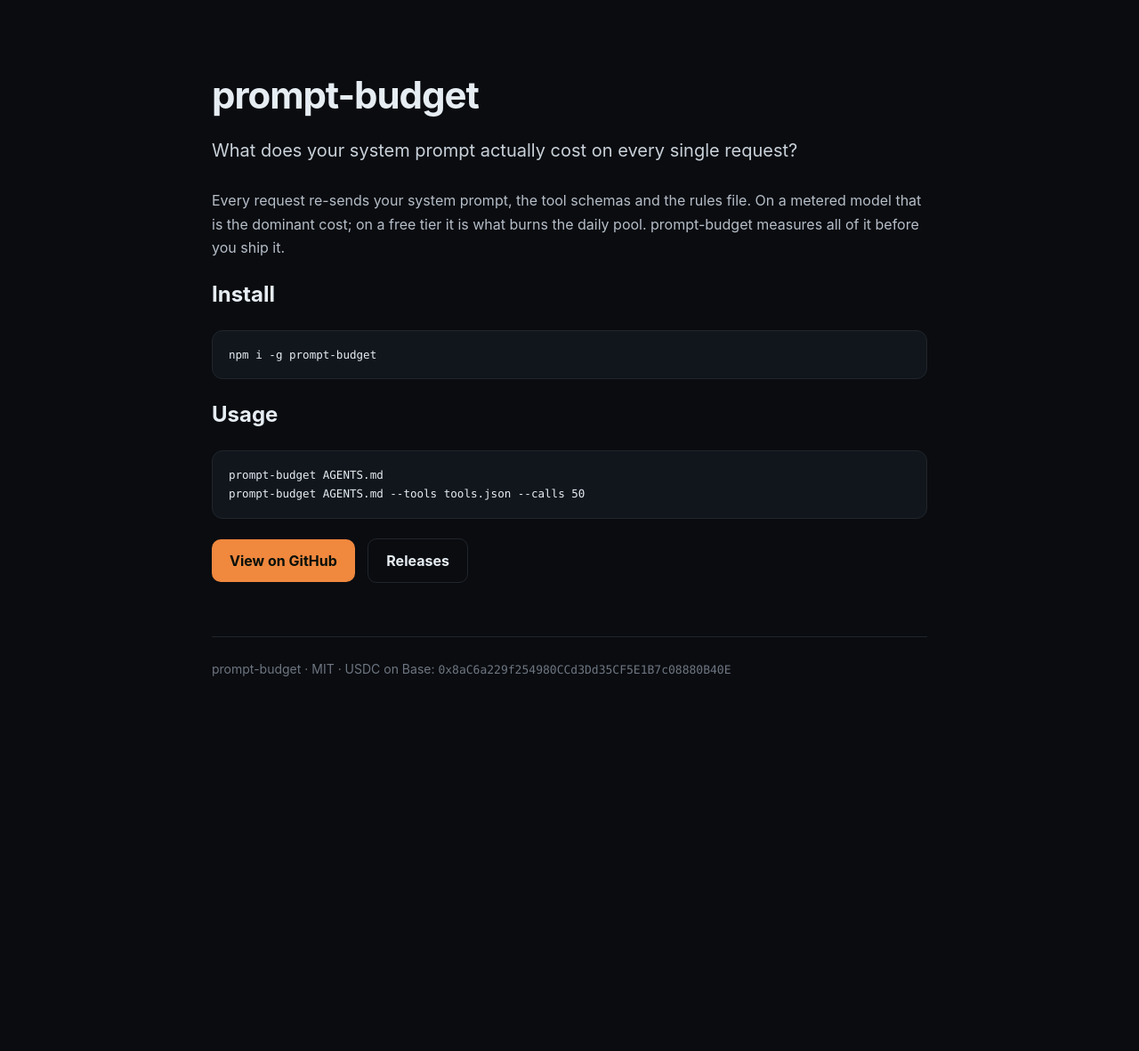
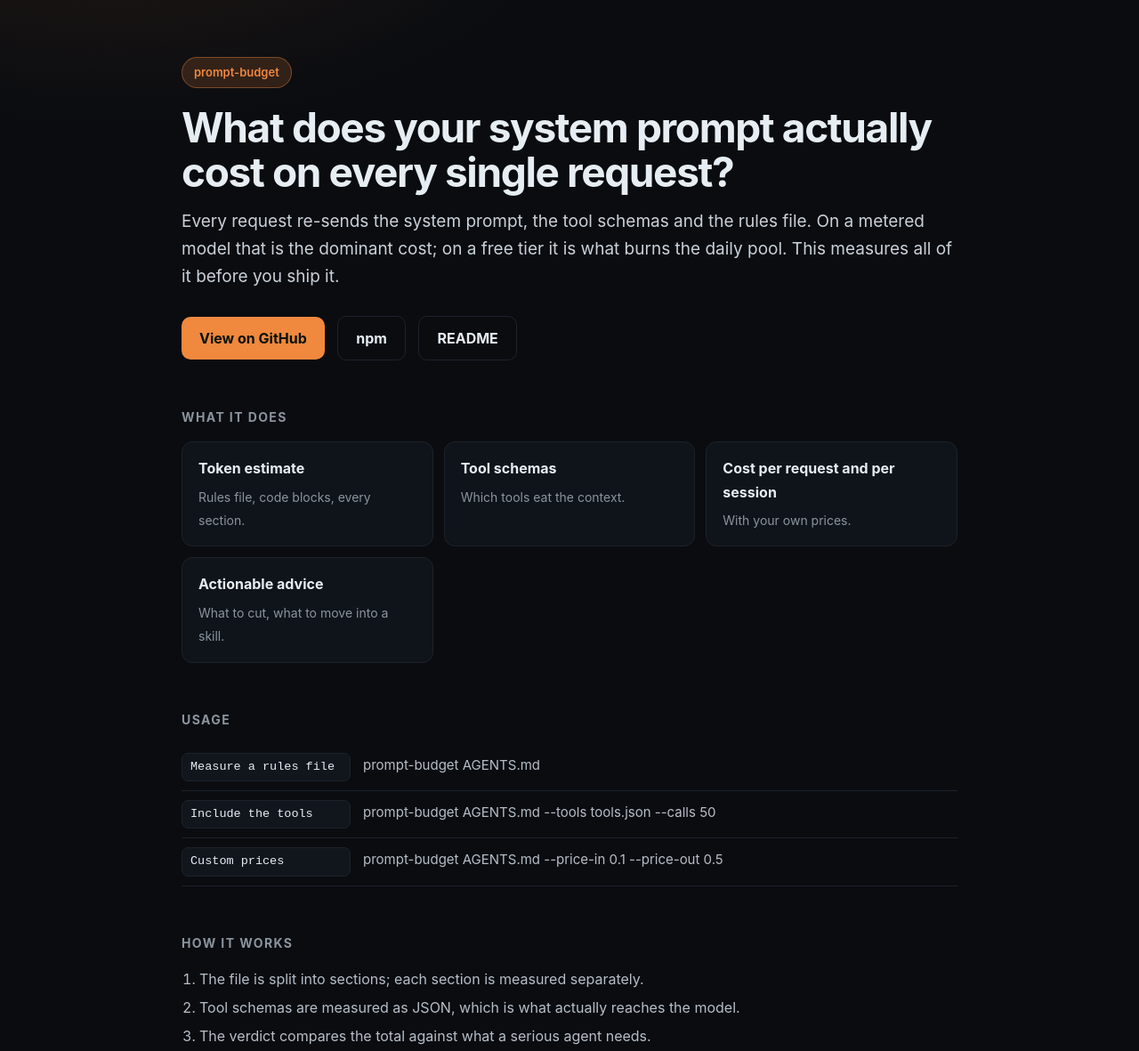
Before and after one commit to rustemmustafingovua-byte/prompt-budget, a website: page docs/index.html in a window 1280 px wide. Shown: the top 1181 px of the page at 89% size. Before the commit the page ends 859 px from the top, so only its background shows below. Drawn offline with Linux system fonts and the light colour scheme.

Commit message:
feat: CLI help and version, real documentation page, opt-in integration tests

```diff
--- a/docs/index.html
+++ b/docs/index.html
@@ -2,35 +2,78 @@
 <html lang="en"><head><meta charset="utf-8">
 <meta name="viewport" content="width=device-width,initial-scale=1">
 <title>prompt-budget — What does your system prompt actually cost on every single request?</title>
-<meta name="description" content="Every request re-sends your system prompt, the tool schemas and the rules file. On a metered model that is the dominant cost; on a free tier it is what burns the daily pool. prompt-budget measures all of it before you ship it.">
+<meta name="description" content="What does your system prompt actually cost on every single request?">
+<meta property="og:title" content="prompt-budget">
+<meta property="og:description" content="What does your system prompt actually cost on every single request?">
+<meta property="og:image" content="https://raw.githubusercontent.com/rustemmustafingovua-byte/prompt-budget/main/docs/social-preview.png">
 <style>
-  :root{--accent:#f0883e;--bg:#0a0c10;--fg:#e6edf3;--muted:#8b949e;--line:#21262d}
+  :root{--accent:#f0883e;--bg:#0a0c10;--panel:#0f141a;--fg:#e6edf3;--muted:#8b949e;--line:#1d222a}
   *{box-sizing:border-box}
-  body{margin:0;background:var(--bg);color:var(--fg);font:16px/1.65 -apple-system, BlinkMacSystemFont, "Segoe UI", Inter, Roboto, sans-serif}
-  .wrap{max-width:860px;margin:0 auto;padding:72px 28px 96px}
-  h1{font-size:42px;letter-spacing:-.025em;margin:0 0 12px}
-  .sub{color:#c9d1d9;font-size:20px;margin:0 0 26px}
-  p{color:#b6bec8}
-  pre{background:#11161d;border:1px solid var(--line);border-radius:12px;padding:16px 18px;overflow:auto;font:13.5px/1.6 ui-monospace, SFMono-Regular, Menlo, Consolas, monospace}
-  code{font-family:ui-monospace, SFMono-Regular, Menlo, Consolas, monospace;font-size:.93em}
-  p code{background:#161b22;border:1px solid var(--line);padding:1.5px 6px;border-radius:6px}
-  a{color:var(--accent)}
-  table{width:100%;border-collapse:collapse;margin:18px 0;font-size:14.5px}
-  th,td{text-align:left;padding:9px 12px;border-bottom:1px solid var(--line)}
-  th{color:var(--muted)}
-  .cta{display:inline-block;background:var(--accent);color:#07100a;font-weight:700;padding:11px 20px;border-radius:10px;text-decoration:none;margin:8px 10px 0 0}
+  body{margin:0;background:radial-gradient(900px 500px at 10% -10%, color-mix(in srgb, var(--accent) 12%, transparent), transparent 60%), var(--bg);
+       color:var(--fg);font:16px/1.65 -apple-system,BlinkMacSystemFont,"Segoe UI",Inter,Roboto,sans-serif}
+  .wrap{max-width:920px;margin:0 auto;padding:64px 24px 100px}
+  .chip{display:inline-block;padding:6px 13px;border-radius:999px;background:color-mix(in srgb, var(--accent) 16%, transparent);
+        border:1px solid color-mix(in srgb, var(--accent) 40%, transparent);color:var(--accent);font-size:13px;font-weight:600;margin-bottom:20px}
+  h1{font-size:clamp(32px,5vw,46px);letter-spacing:-.03em;line-height:1.08;margin:0 0 14px}
+  h2{font-size:14px;letter-spacing:.1em;text-transform:uppercase;color:var(--muted);margin:52px 0 16px}
+  p{color:#b6bec8;margin:0 0 14px}
+  .lede{font-size:19px;color:#c9d1d9;margin:0 0 20px}
+  .grid{display:grid;gap:12px;grid-template-columns:repeat(auto-fit,minmax(250px,1fr))}
+  .card{border:1px solid var(--line);border-radius:12px;padding:16px 18px;background:var(--panel)}
+  .card b{display:block;margin-bottom:5px}
+  .card span{color:var(--muted);font-size:14px}
+  .row{display:grid;grid-template-columns:minmax(190px,auto) 1fr;gap:14px;align-items:baseline;padding:10px 0;border-bottom:1px solid var(--line)}
+  .row code{background:#11161d;border:1px solid var(--line);padding:4px 9px;border-radius:7px;font-size:13.5px;white-space:pre-wrap}
+  .row span{color:#b6bec8;font-size:15px}
+  details{border:1px solid var(--line);border-radius:10px;padding:12px 16px;background:var(--panel);margin-bottom:8px}
+  summary{cursor:pointer;font-weight:600}
+  details p{margin:10px 0 2px}
+  ol{padding-left:20px;color:#b6bec8}
+  ol li{margin:6px 0}
+  .cta{display:inline-block;background:var(--accent);color:#06120a;font-weight:700;padding:11px 20px;border-radius:10px;text-decoration:none;margin:8px 10px 0 0}
   .cta.ghost{background:transparent;color:var(--fg);border:1px solid var(--line)}
-  footer{margin-top:60px;padding-top:24px;border-top:1px solid var(--line);color:#6e7681;font-size:14px}
+  footer{margin-top:60px;padding-top:22px;border-top:1px solid var(--line);color:#6e7681;font-size:13.5px;display:flex;gap:16px;flex-wrap:wrap}
 </style></head><body><div class="wrap">
-<h1>prompt-budget</h1>
-<p class="sub">What does your system prompt actually cost on every single request?</p>
-<p>Every request re-sends your system prompt, the tool schemas and the rules file. On a metered model that is the dominant cost; on a free tier it is what burns the daily pool. prompt-budget measures all of it before you ship it.</p>
-<h2>Install</h2>
-<pre><code>npm i -g prompt-budget</code></pre>
+<span class="chip">prompt-budget</span>
+<h1>What does your system prompt actually cost on every single request?</h1>
+<p class="lede">Every request re-sends the system prompt, the tool schemas and the rules file. On a metered model that is the dominant cost; on a free tier it is what burns the daily pool. This measures all of it before you ship it.</p>
+<a class="cta" href="https://github.com/rustemmustafingovua-byte/prompt-budget">View on GitHub</a>
+<a class="cta ghost" href="https://www.npmjs.com/package/prompt-budget">npm</a>
+<a class="cta ghost" href="https://github.com/rustemmustafingovua-byte/prompt-budget#readme">README</a>
+
+<h2>What it does</h2>
+<div class="grid">
+<div class="card"><b>Token estimate</b><span>Rules file, code blocks, every section.</span></div>
+<div class="card"><b>Tool schemas</b><span>Which tools eat the context.</span></div>
+<div class="card"><b>Cost per request and per session</b><span>With your own prices.</span></div>
+<div class="card"><b>Actionable advice</b><span>What to cut, what to move into a skill.</span></div>
+</div>
+
 <h2>Usage</h2>
-<pre><code>prompt-budget AGENTS.md
-prompt-budget AGENTS.md --tools tools.json --calls 50</code></pre>
-<a class="cta" href="https://github.com/rustemmustafingovua-byte/prompt-budget">View on GitHub</a>
-<a class="cta ghost" href="https://github.com/rustemmustafingovua-byte/prompt-budget/releases">Releases</a>
-<footer>prompt-budget · MIT · USDC on Base: <code>0x8aC6a229f254980CCd3Dd35CF5E1B7c08880B40E</code></footer>
+<div class="row"><code>Measure a rules file</code><span>prompt-budget AGENTS.md</span></div>
+<div class="row"><code>Include the tools</code><span>prompt-budget AGENTS.md --tools tools.json --calls 50</span></div>
+<div class="row"><code>Custom prices</code><span>prompt-budget AGENTS.md --price-in 0.1 --price-out 0.5</span></div>
+
+<h2>How it works</h2>
+<ol>
+  <li>The file is split into sections; each section is measured separately.</li>
+  <li>Tool schemas are measured as JSON, which is what actually reaches the model.</li>
+  <li>The verdict compares the total against what a serious agent needs.</li>
+</ol>
+
+<h2>Questions</h2>
+(rows) =>
+    rows
+      .map(
+        ([q, a]) =>
+          `<details><summary>${q}</summary><p>${a}</p></details>`,
+      )
+      .join("\n")
+
+<footer>
+  <span>prompt-budget · MIT</span>
+  <a href="https://github.com/rustemmustafingovua-byte/prompt-budget">source</a>
+  <a href="https://github.com/rustemmustafingovua-byte/prompt-budget/issues">issues</a>
+  <span>USDC on Base: <code>0x8aC6a229f254980CCd3Dd35CF5E1B7c08880B40E</code></span>
+</footer>
 </div></body></html>
```
Also changed, not shown: bin/prompt-budget.js (+13 -0 lines), test/live.test.js (added, +24 -0 lines).
